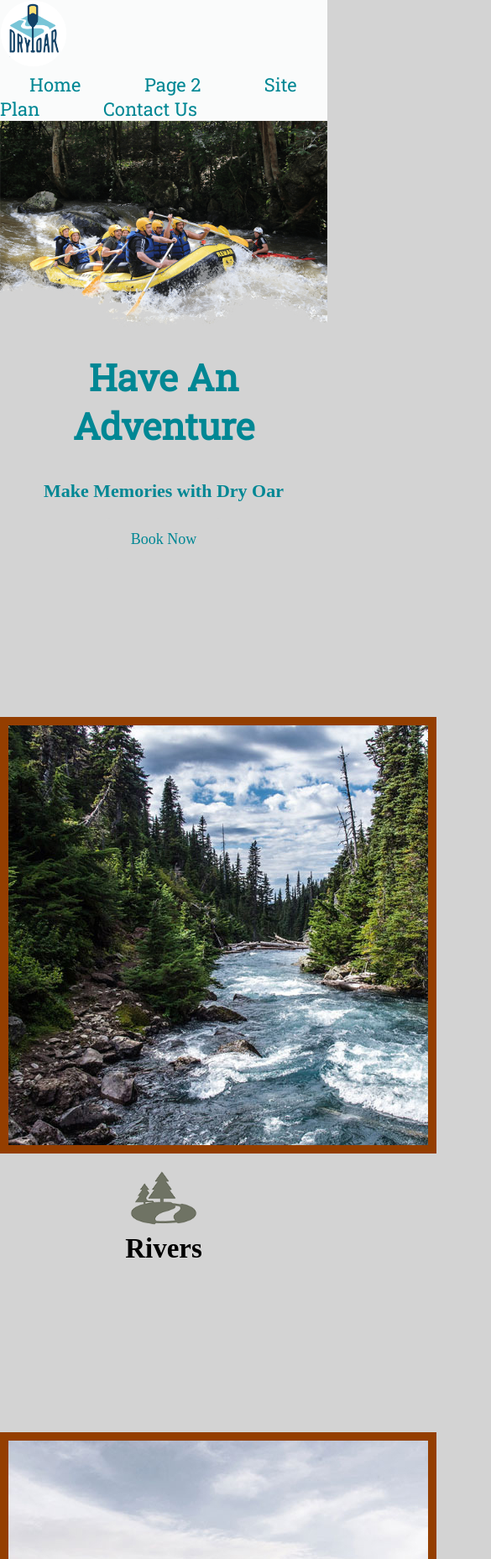
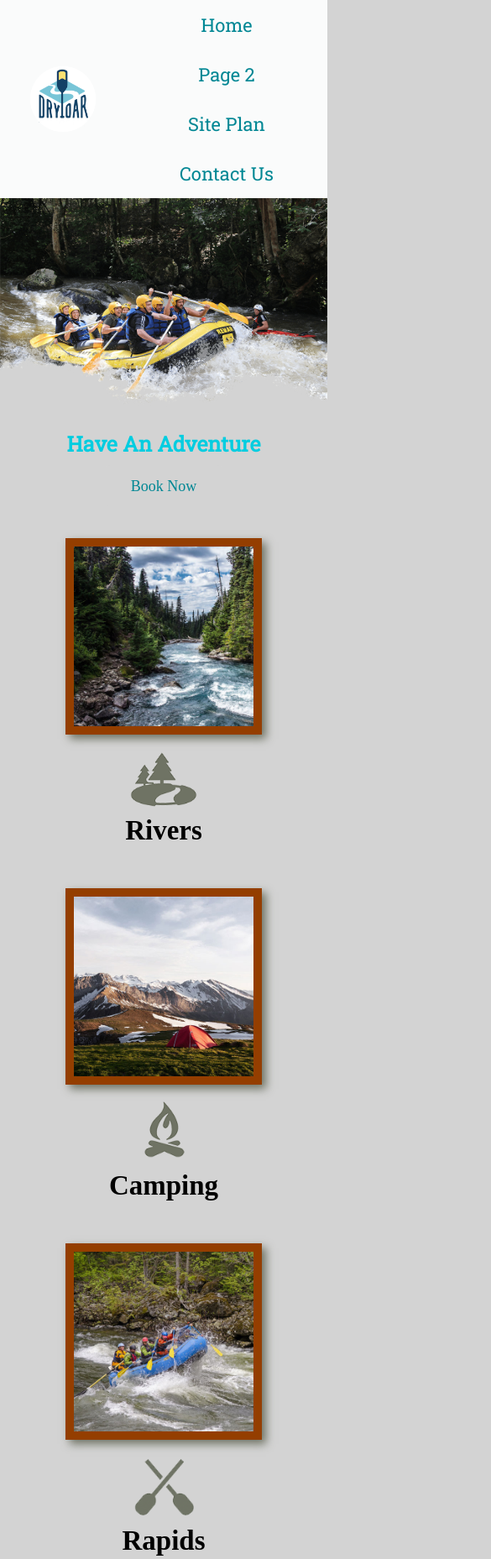
Before and after one commit to bradenh77/wdd130, a plain HTML site: page wwr/index.html in a window 390 px wide. Shown: the top 1857 px of the page at 84% size, 585 px wide, since content can reach past the window. Drawn offline with Linux system fonts and the light colour scheme; a web font is replaced by a local one.

Commit message:
finishing touches

```diff
--- a/wwr/index.html
+++ b/wwr/index.html
@@ -19,7 +19,7 @@
             <a href="contactus.html">Contact Us</a>
         </nav>
     </header>
-    <div id="Hero">
+    <div id="hero">
         <div id="hero-box">
             <img id="hero-img" src="images/hero.png" alt="People enjoying rafting">
         </div>
--- a/wwr/styles/style.css
+++ b/wwr/styles/style.css
@@ -9,6 +9,12 @@ body {
 header {
     background-color: #fafbfb;
     font-family: "Roboto Slab";
+    display: grid;
+    grid-template-columns: 150px auto;
+}
+nav {
+    display: flex;
+    justify-content: space-around;
 }
 nav a {
     text-align: center;
@@ -36,11 +42,16 @@ nav a:hover {
 #background {
     background-color: #fcfbfb;
     height: 725px;
+    grid-column: 1/11;
+    grid-row: 4/9;
 }
-.msg{
+.msg {
     background-color: #D3D3D3;
     line-height: 1.5em;
     padding: 35px;
+    grid-column: 6/10;
+    grid-row: 6/7;
+    box-shadow: 5px 5px 10px #6f7364;
 }
 .msg h2 {
     color: #008794;
@@ -60,12 +71,37 @@ nav a:hover {
 }
 #logo_link {
     padding-top: 5px;
+    justify-self: center;
+    align-self: center;
+}
+main {
+    display: grid;
+    grid-template-columns: repeat(10, 1fr);
 }
 .rivers-card, .camping-card, .rapids-card {
     margin: 200px 0;
 }
+.rivers-card {
+    grid-column: 2/4;
+    grid-row: 2/3;
+}
+.camping-card {
+    grid-column: 5/7;
+    grid-row: 2/3;
+}
+.rapids-card {
+    grid-column: 8/10;
+    grid-row: 2/3;
+}
 .card-img {
     border: 10px solid #943E00;
+    width: 100%;
+    transition: transform .5s;
+    box-shadow: 5px 5px 10px #6f7364;
+}
+.card-img:hover {
+    opacity: .6;
+    transform: scale(1.1);
 }
 .icon {
     width: 80px;
@@ -73,6 +109,10 @@ nav a:hover {
 }
 .mountains {
     margin: 100px 0;
+    width: 100%;
+    grid-column: 2/7;
+    grid-row: 5/8;
+    box-shadow: 5px 5px 10px #6f7364;
 }
 .home-title {
     color: #008794;
@@ -86,14 +126,31 @@ h4 {
 h2 {
     margin: 0;
 }
+#hero {
+    display: grid;
+    grid-template-columns: 1fr 3fr 1fr;
+    margin-top: -100px;
+}
+#hero-box {
+    grid-column: 1/4;
+    grid-row: 1/3;
+    z-index: -1;
+}
 #hero-img {
     width: 100%;
 }
+#hero-msg {
+    grid-column: 2/3;
+    grid-row: 1/2;
+    margin-top: 100px;
+}
 #hero-msg h1 {
     text-align: center;
+    color: #00CDE0;
 }
 #hero-msg h4 {
     text-align: center;
+    color: #00CDE0;
 }
 .button-box {
     text-align: center;
@@ -109,6 +166,9 @@ footer {
     color: #008794;
     padding: 25px 50px;
     margin-top: 200px;
+    display: flex;
+    justify-content: space-around;
+    align-items: center;
 }
 footer .social img {
     padding-top: 15px;
@@ -127,3 +187,45 @@ footer a:hover {
     background-color: #943E00;
     color: #00CDE0
 }
+
+@media screen and (max-width: 900px) {
+    #hero, .home-grid {
+        display: block;
+        height: auto;
+    }
+    nav, footer {
+        flex-direction: column;
+    }
+    nav a {
+        display: block;
+        padding: 15px;
+    }
+    #hero {
+        margin-top: 0;
+    }
+    #hero-msg {
+        margin-top: 0;
+    }
+    #hero-msg h4 {
+        display: none;
+    }
+    .home-title {
+        font-size: 25px;
+        color: #6f7364;
+    }
+    .rivers-card, .camping-card, .rapids-card {
+        margin: 50px auto;
+        width: 60%;
+    }
+    #background {
+        display: none;
+    }
+    .mountains, .msg {
+        width: 80%;
+        display: block;
+        margin: 0 auto;
+    }
+    footer {
+        margin-top: 25px;
+    }
+}
```
